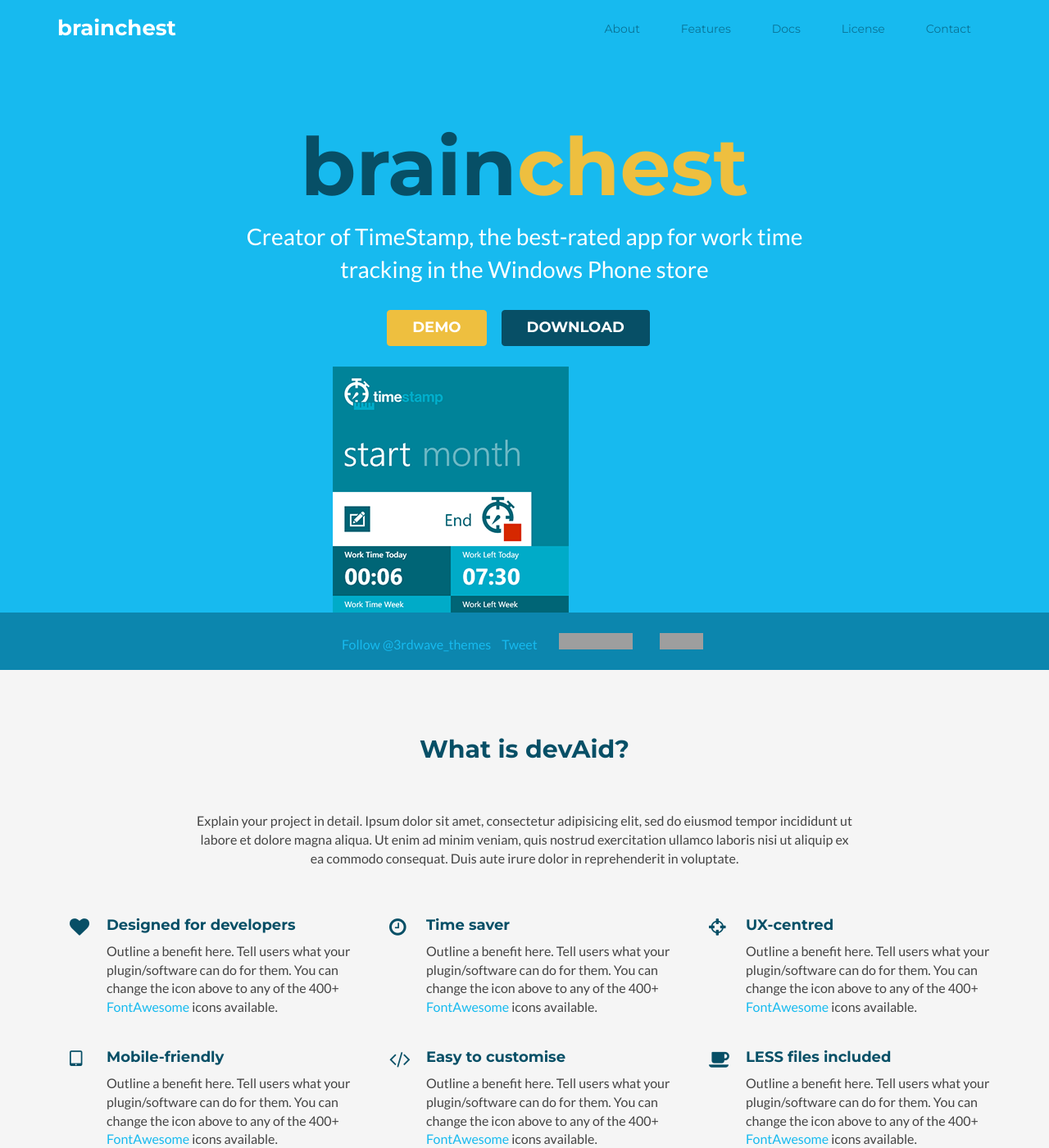
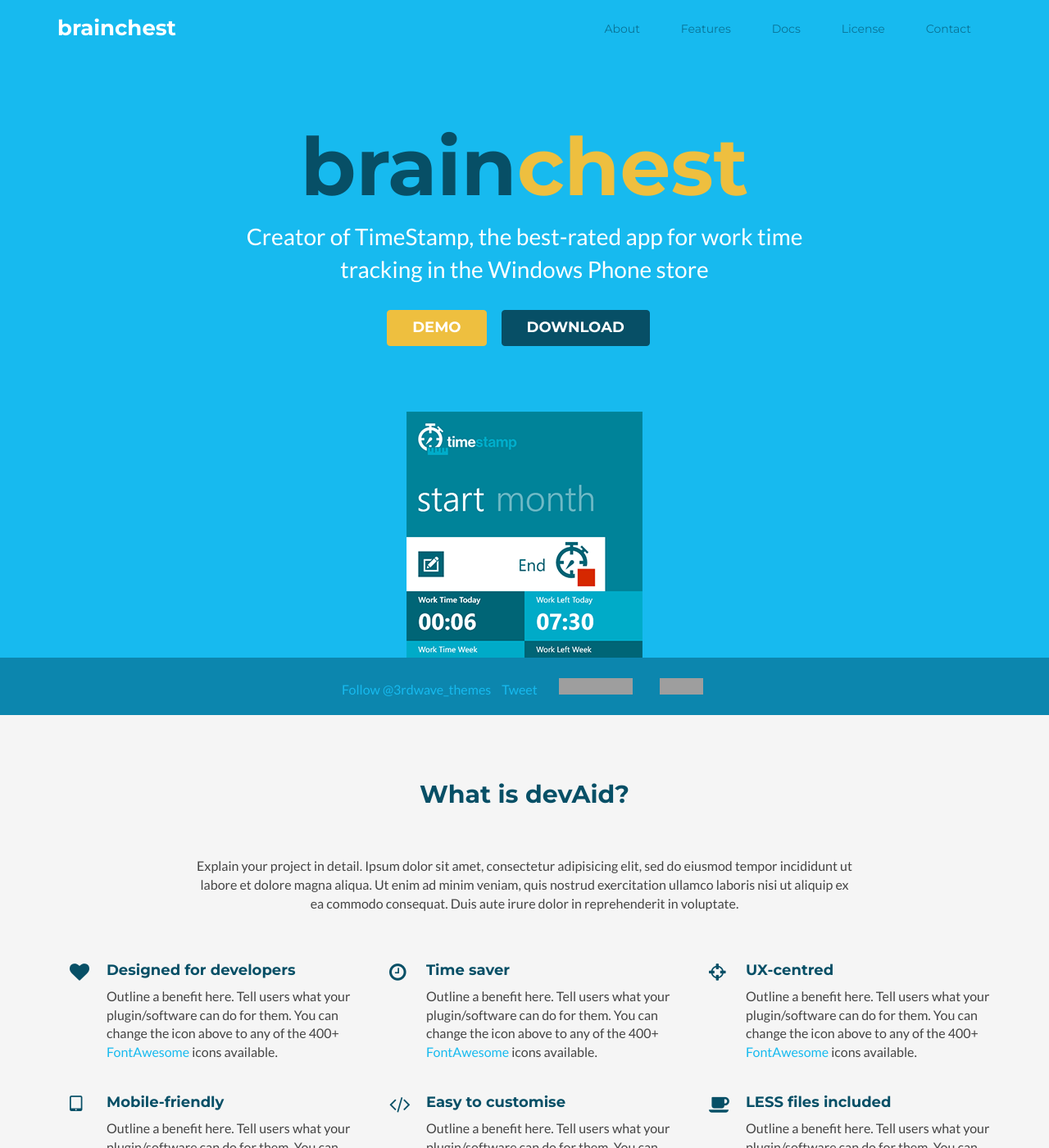
Before and after one commit to brainchest/brainchest-web, a Jekyll site: the page built from index.html, in a window 1280 px wide and 1400 px high. Shown: the whole window at 82% size. Built offline with Jekyll 4.4.1, drawn with Linux system fonts in a browser that asks for light colours; comment, search, counter and statistics services are not loaded; grey boxes are pictures that could not be loaded.

Commit message:
Image centered

```diff
--- a/public/css/styles.css
+++ b/public/css/styles.css
@@ -232,11 +232,8 @@
   top: -5px;
 }
 .promo .scrns {
-  margin-top: 25px;
+  margin-top: 80px;
   position: center;
-}
-.promo .scrns img {
-  margin: 0 0 0 -180px;
 }
 
 /* ======= About Section ======= */
```
